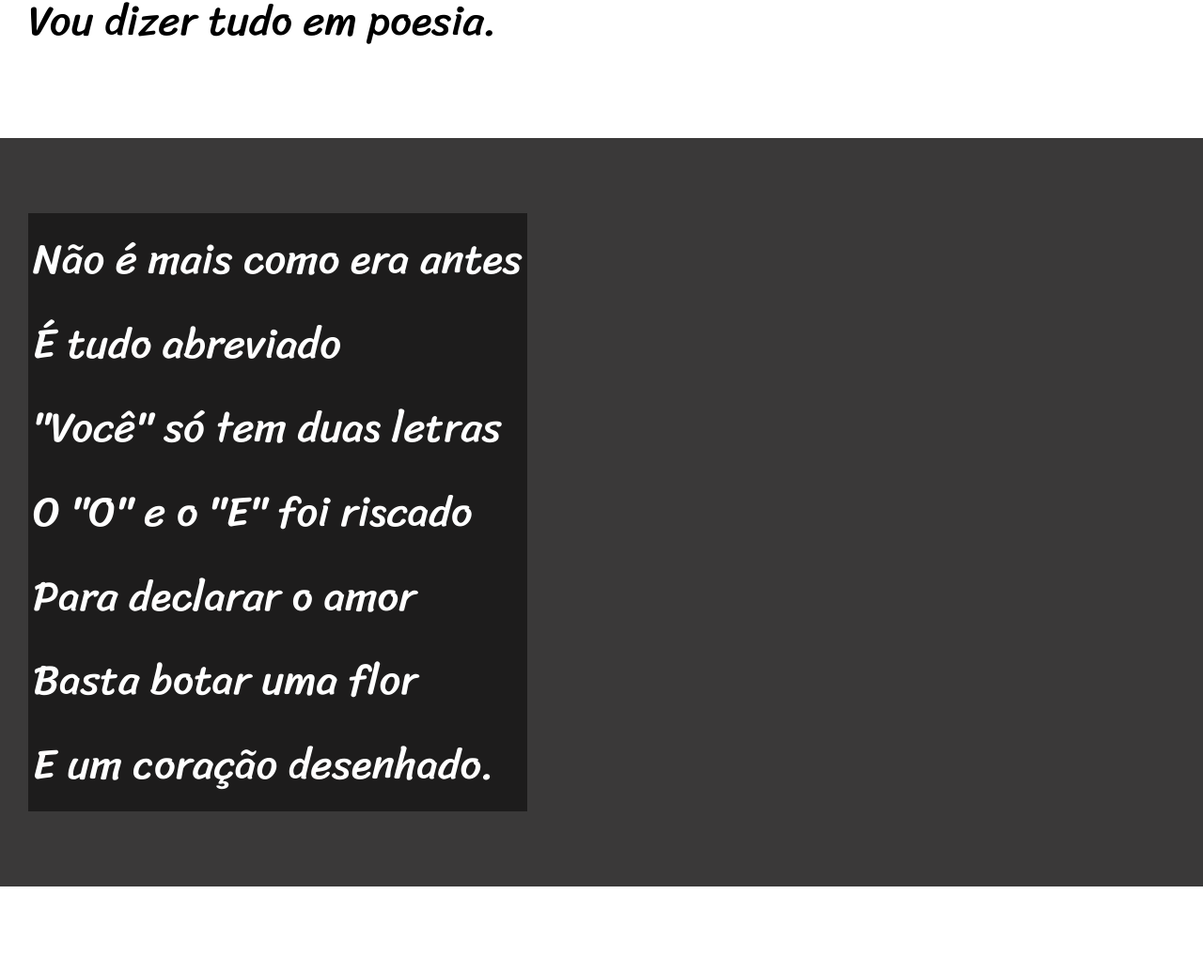
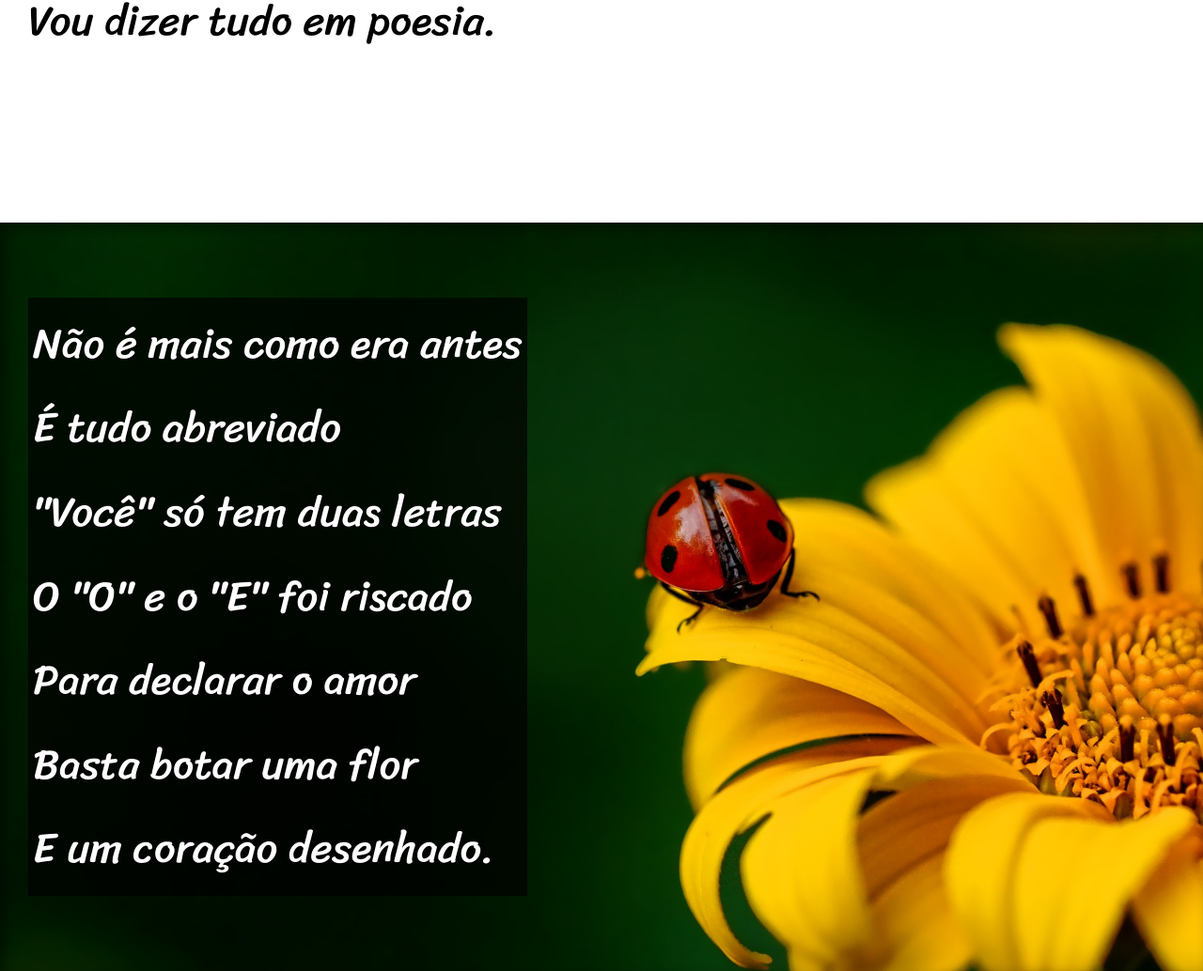
Before and after one commit to manoeldudu/html-css-masterdudu, a plain HTML site: page Desafios/d12/index.html in a window 1280 px wide. Shown: the part 900-1934 px from the top of the page at 94% size. Drawn offline with Linux system fonts and the light colour scheme.

Commit message:
fiz do desafio12

```diff
--- a/Desafios/d12/estilo/style.css
+++ b/Desafios/d12/estilo/style.css
@@ -54,6 +54,9 @@ section{
     font-family: var(--fonte3);
     font-size: 3.5vw;
 }
+section > p{
+    padding-bottom: 2em;
+}
 section.normal{
     background-color: white;
     color: black;
@@ -61,11 +64,25 @@ section.normal{
 section.imagem{
     background-color: rgb(58, 57, 57);
     color: white;
+    box-shadow: inset 6px 6px 13px rgba(0, 0, 0, 0.425);
+    background-attachment: fixed;
 }
 section.imagem > p{
     display: inline-block;
     padding: 5px;
-    background-color: rgba(0, 0, 0, 0.5);
+    background-color: rgba(0, 0, 0, 0.685);
+    text-shadow: 1px 1px 0pc black;
+
+}
+section#img01{
+    background-image: url(../imagens/background001.jpg);
+    background-position: right center;
+    background-size: cover;
+
+}
+section#img02{
+    background-image: url(../imagens/background002.jpg);
+    background-size: cover;
 }
 
 footer{
--- a/Desafios/d12/index.html
+++ b/Desafios/d12/index.html
@@ -25,7 +25,7 @@
         </p>
     </section>
 
-    <section class="imagem">
+    <section class="imagem" id="img01">
         <p>
             Não é mais como era antes <br>
             É tudo abreviado <br>
@@ -59,7 +59,7 @@
         </p>
     </section>
 
-    <section class="imagem">
+    <section class="imagem" id="img02">
         <p>
             Tenho saudade das cartas <br>
             Escritas com a própria mão <br>
```
